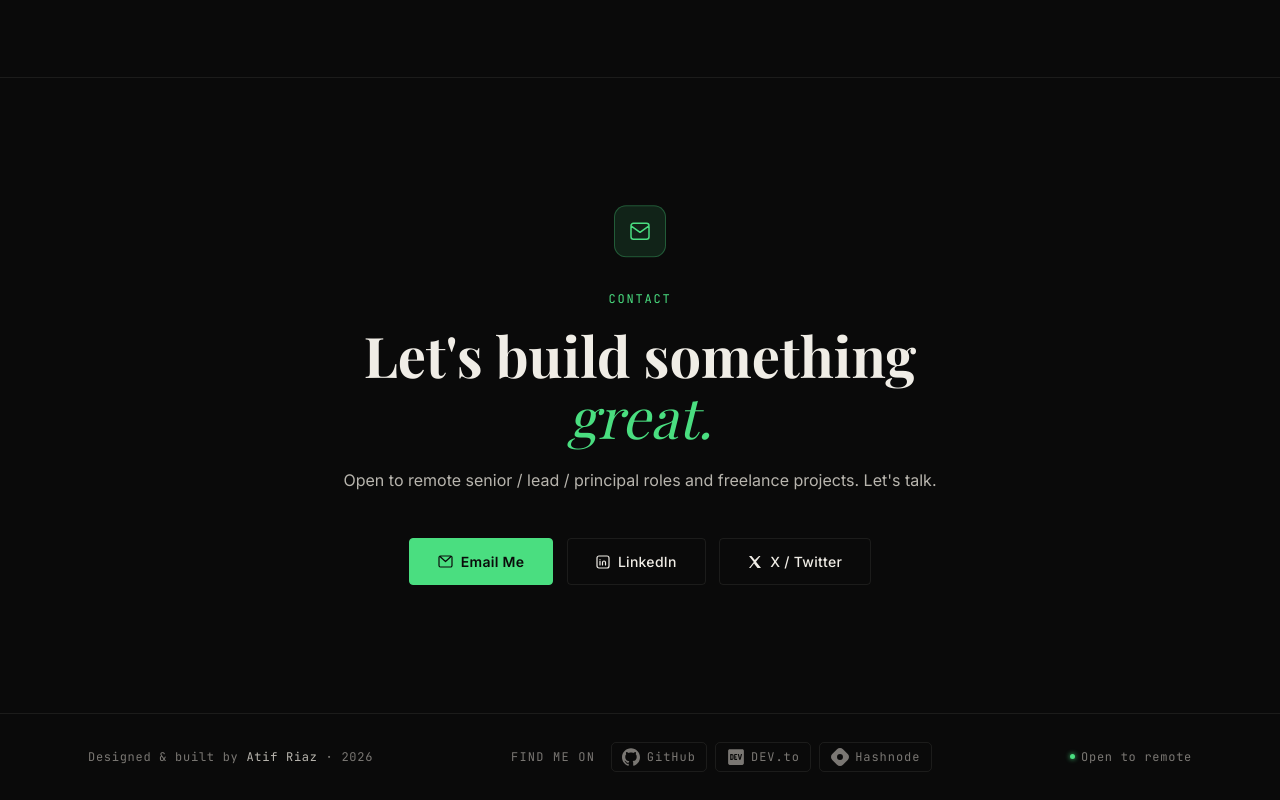
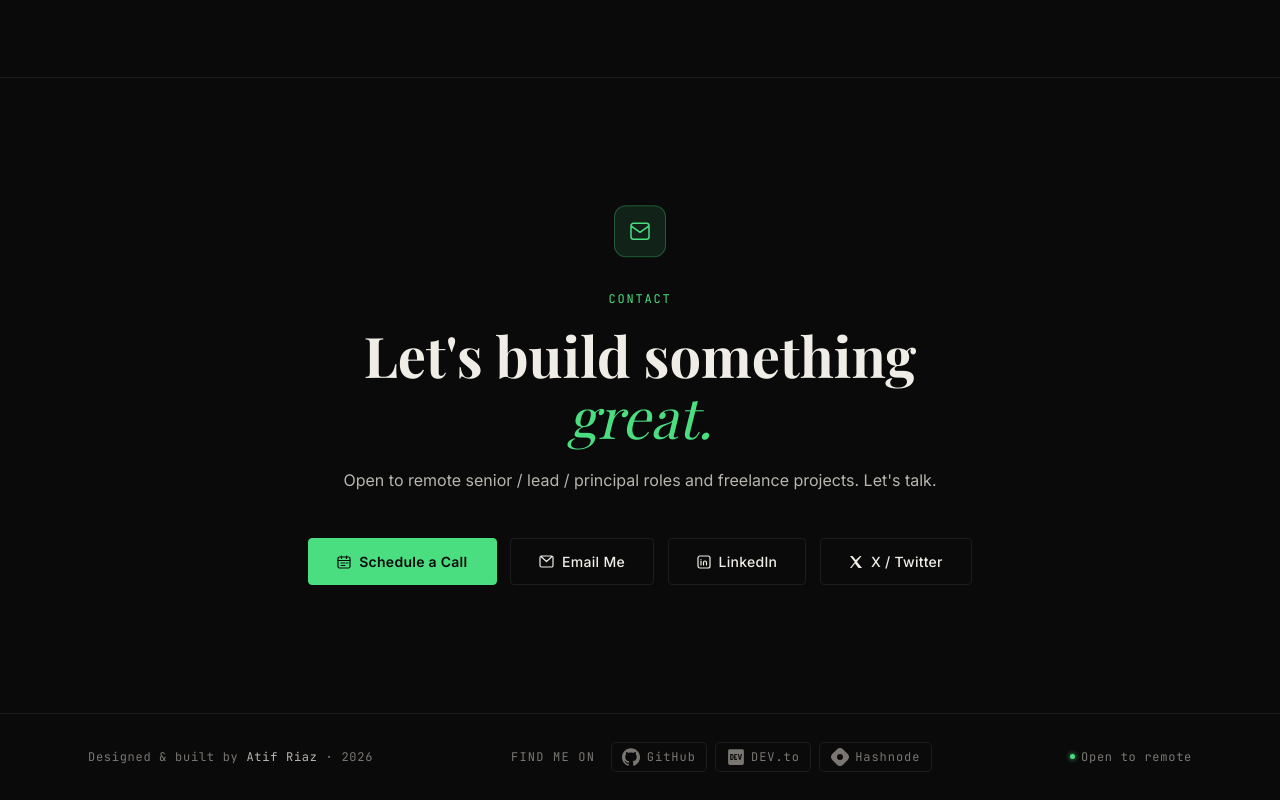
Before and after one commit to itsatifriaz/atifriaz, a Next.js app: page / in a window 1280 px wide. Shown: the part 9288-10088 px from the top of the page. Built offline with nearby package versions, Linux system fonts and the light colour scheme.

Commit message:
Add cal.com/iamatifriaz booking link
- Contact: add "Schedule a Call" as primary CTA (before Email Me)
- AvailabilityBadge: link to Cal.com instead of mailto, update subtext to "Book a call →"

https://claude.ai/code/session_0141wqFEKVfMxLZL1juiGWGk

```diff
--- a/components/AvailabilityBadge.tsx
+++ b/components/AvailabilityBadge.tsx
@@ -36,7 +36,7 @@ export default function AvailabilityBadge() {
     <AnimatePresence>
       {show && (
         <motion.a
-          href="mailto:atifriaz.se@gmail.com"
+          href="https://cal.com/iamatifriaz"
           initial={{ opacity: 0, y: 12 }}
           animate={{ opacity: 1, y: 0 }}
           exit={{ opacity: 0, y: 12 }}
@@ -58,7 +58,9 @@ export default function AvailabilityBadge() {
             textDecoration: "none",
             maxWidth: "260px",
           }}
-          aria-label="Available for hire — email atifriaz.se@gmail.com"
+          target="_blank"
+          rel="noopener noreferrer"
+          aria-label="Available for hire — book a call on Cal.com"
         >
           {/* Pulse dot */}
           <span
@@ -98,7 +100,7 @@ export default function AvailabilityBadge() {
                 marginTop: "0.15rem",
               }}
             >
-              Open to remote · atifriaz.se@gmail.com
+              Open to remote · Book a call →
             </p>
           </div>
 
--- a/components/Contact.tsx
+++ b/components/Contact.tsx
@@ -4,6 +4,18 @@ import { motion, useInView } from "framer-motion";
 import { useRef } from "react";
 
 const contactLinks = [
+  {
+    label: "Schedule a Call",
+    href: "https://cal.com/iamatifriaz",
+    icon: (
+      <svg width="14" height="14" viewBox="0 0 14 14" fill="none" aria-hidden="true">
+        <rect x="1" y="2" width="12" height="11" rx="1.5" stroke="currentColor" strokeWidth="1.2"/>
+        <path d="M1 5.5h12M4.5 1v2.5M9.5 1v2.5" stroke="currentColor" strokeWidth="1.2" strokeLinecap="round"/>
+        <path d="M4 8h1.5M6.5 8H8M9.5 8H11M4 10.5h1.5M6.5 10.5H8" stroke="currentColor" strokeWidth="1.2" strokeLinecap="round"/>
+      </svg>
+    ),
+    primary: true,
+  },
   {
     label: "Email Me",
     href: "mailto:atifriaz.se@gmail.com",
@@ -18,7 +30,7 @@ const contactLinks = [
         />
       </svg>
     ),
-    primary: true,
+    primary: false,
   },
   {
     label: "LinkedIn",
```
